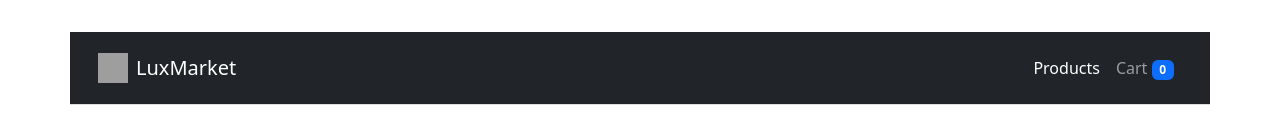
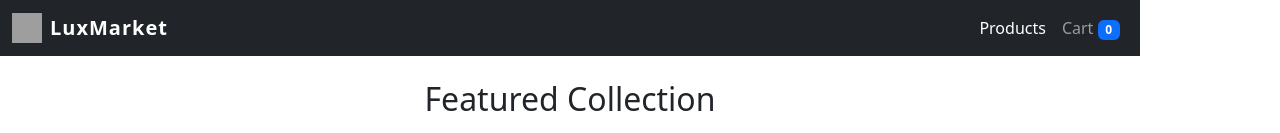
Before and after one commit to Ilobavic/marketplace, a React app: page / in a window 1280 px wide. Shown: the top 133 px of the page. Built offline with nearby package versions, Linux system fonts and the light colour scheme; grey boxes are pictures that could not be loaded; the HTML template or start-up script is replaced by a standard one.

Commit message:
Update README with project details and add hover animations

```diff
--- a/src/App.css
+++ b/src/App.css
@@ -1,80 +1,37 @@
+/* Clean global styles */
 #root {
-  max-width: 1280px;
-  margin: 0 auto;
-  padding: 2rem;
+  max-width: 100%;
+  margin: 0;
+  padding: 0;
   text-align: center;
 }
 
-.navbar {
-  display: flex;
-  justify-content: space-between;
-  align-items: center;
-  padding: 1rem;
-  background-color: #f8f9fa;
-  border-bottom: 1px solid #ddd;
-  margin-bottom: 2rem;
+/* Navbar override if needed, otherwise rely on Bootstrap */
+.navbar-brand {
+  font-weight: bold;
+  letter-spacing: 1px;
 }
 
-.navbar h1 {
-  margin: 0;
+/* Product Card Animations */
+.product-card-hover {
+  transition: transform 0.3s ease, box-shadow 0.3s ease;
 }
 
-.navbar button {
-  padding: 0.5rem 1rem;
-  cursor: pointer;
-  background-color: #007bff;
-  color: white;
-  border: none;
-  border-radius: 4px;
-  margin-left: 10px;
+.product-card-hover:hover {
+  transform: translateY(-5px);
+  box-shadow: 0 10px 20px rgba(0,0,0,0.1) !important;
 }
 
-.product-list {
-  display: grid;
-  grid-template-columns: repeat(auto-fill, minmax(200px, 1fr));
-  gap: 2rem;
+.product-card-hover .card-img-wrapper img {
+  transition: transform 0.5s ease;
 }
 
-.product-card {
-  border: 1px solid #ddd;
-  padding: 1rem;
-  border-radius: 8px;
-  text-align: left;
+.product-card-hover:hover .card-img-wrapper img {
+  transform: scale(1.05);
 }
 
-.product-card img {
-  width: 100%;
-  height: 150px;
-  object-fit: cover;
-  border-radius: 4px;
-}
-
-.cart-item {
-  display: flex;
-  justify-content: space-between;
-  align-items: center;
-  border-bottom: 1px solid #eee;
-  padding: 1rem 0;
-}
-
-.quantity-controls {
-  display: flex;
-  align-items: center;
-  gap: 0.5rem;
-}
-
-.remove-btn {
-  background-color: #dc3545;
-  color: white;
-  border: none;
-  padding: 0.25rem 0.5rem;
-  border-radius: 4px;
-  cursor: pointer;
-}
-
+/* Cart Styles */
 .cart-total {
-  margin-top: 2rem;
-  text-align: right;
   font-size: 1.2rem;
   font-weight: bold;
 }
```
Also changed, not shown: 1 other file (tests, documents, lock files or other folders).
